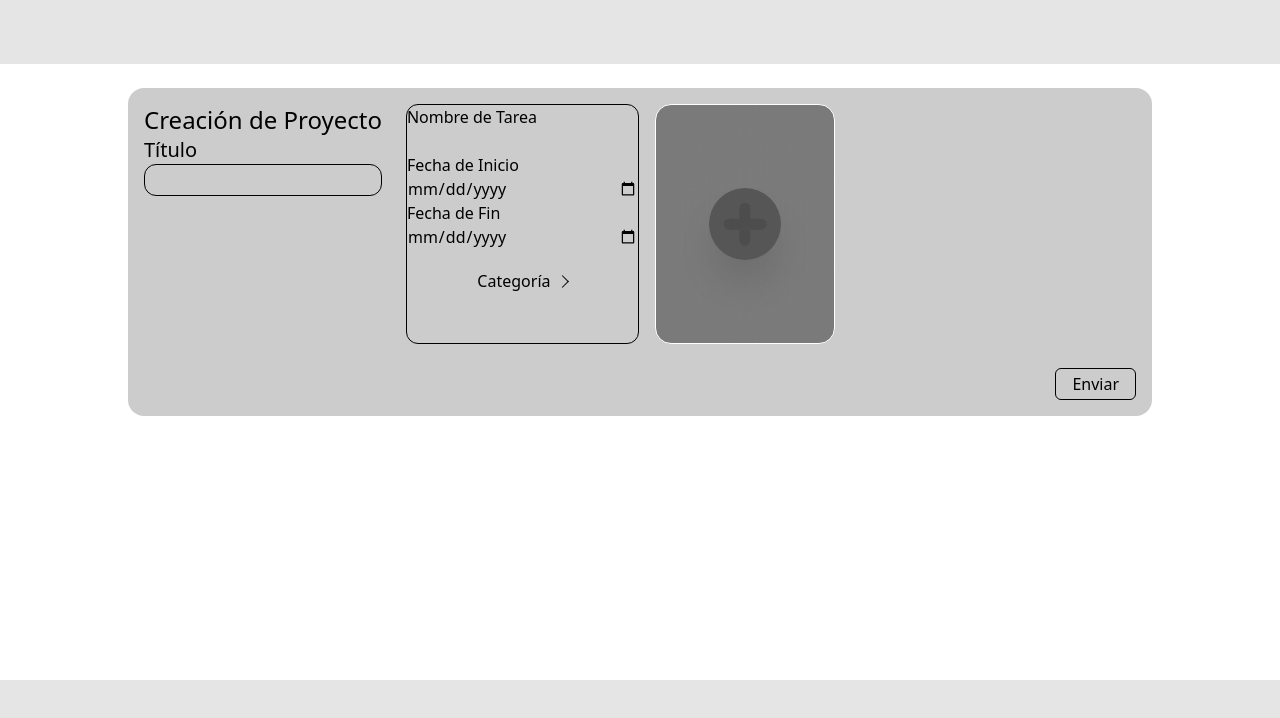
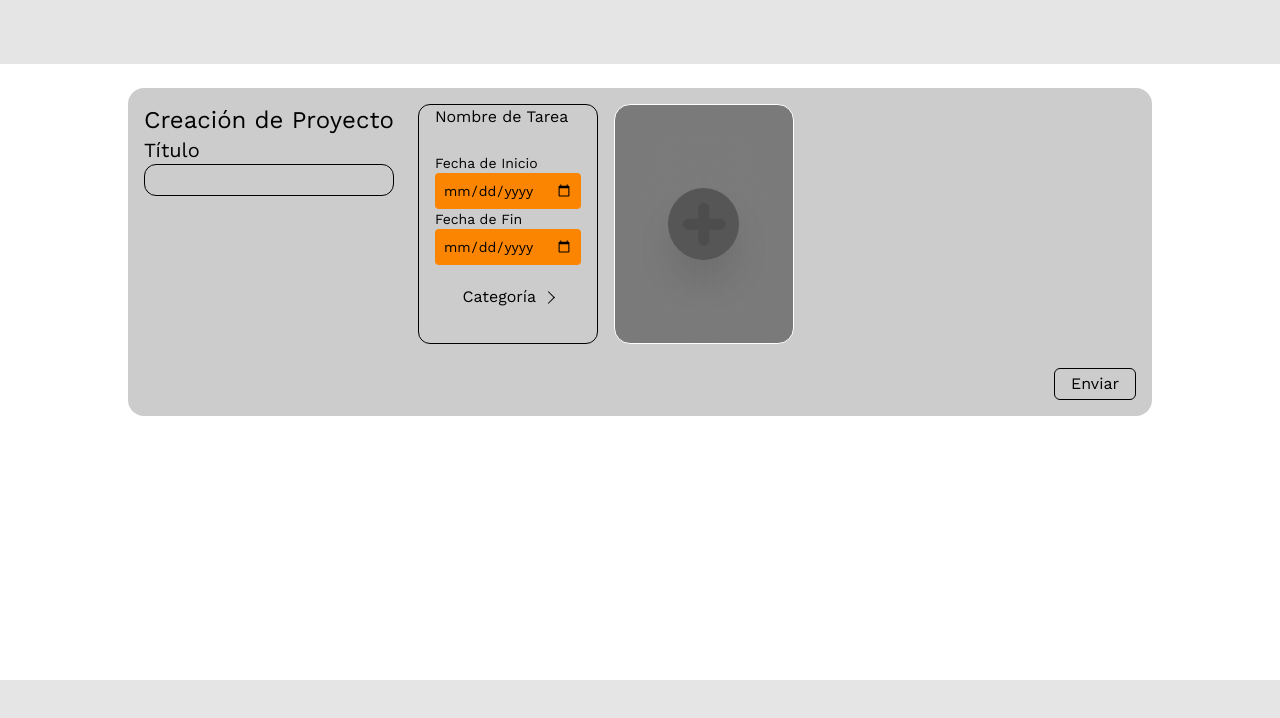
Before and after one commit to LavOwl/Distributed-Systems-Project, a React (Vite) app in the folder Frontend/ProjectPlanning/: page / in a window 1280 px wide. Shown: the top 718 px of the page. Built offline with nearby package versions, Linux system fonts and the light colour scheme.

Commit message:
endpoint changes

```diff
--- a/Frontend/ProjectPlanning/index.html
+++ b/Frontend/ProjectPlanning/index.html
@@ -4,7 +4,10 @@
     <meta charset="UTF-8" />
     <link rel="icon" type="image/svg+xml" href="/vite.svg" />
     <meta name="viewport" content="width=device-width, initial-scale=1.0" />
-    <title>projectplanning</title>
+    <link rel="preconnect" href="https://fonts.googleapis.com">
+    <link rel="preconnect" href="https://fonts.gstatic.com" crossorigin>
+    <link href="https://fonts.googleapis.com/css2?family=Raleway:ital,wght@0,100..900;1,100..900&family=Work+Sans:ital,wght@0,100..900;1,100..900&display=swap" rel="stylesheet">
+    <title>Proj. Planning - Subir formulario</title>
   </head>
   <body class='min-h-full w-full'>
     <div class='min-h-full w-full' id="root"></div>
--- a/Frontend/ProjectPlanning/src/App.tsx
+++ b/Frontend/ProjectPlanning/src/App.tsx
@@ -50,7 +50,7 @@ function App() {
 
       try {
         const response = await fetch(
-          `http://127.0.0.1:5000/APIbonita/v1/iniciar_proceso/${encodeURIComponent(processName)}`,
+          `http://127.0.0.1:5000/APIbonita/v1/iniciar_proyecto`,
           {
             method: "POST",
             headers: { "Content-Type": "application/json" },
--- a/Frontend/ProjectPlanning/src/components/common/DateInput.tsx
+++ b/Frontend/ProjectPlanning/src/components/common/DateInput.tsx
@@ -1,8 +1,8 @@
 export function DateInput({ label,  id_mod } : { label:string, id_mod:number}){
     return (
         <>
-            <label htmlFor={label+id_mod}>{label}</label>
-            <input name={label+id_mod} id={label+id_mod} required type='date'/>
+            <label className='text-sm' htmlFor={label+id_mod}>{label}</label>
+            <input name={label+id_mod} id={label+id_mod} className='bg-[#fb8500] p-2 font-["Work Sans"] rounded-sm text-sm' required type='date'/>
         </>
     )
 }
--- a/Frontend/ProjectPlanning/src/components/common/RemoveButton.tsx
+++ b/Frontend/ProjectPlanning/src/components/common/RemoveButton.tsx
@@ -1,7 +1,7 @@
 export function RemoveButton({ onClick } : { onClick:()=>void }){
     return (
         <>
-        <button className="absolute top-1 right-1 cursor-pointer w-6 h-6 flex items-center justify-center rounded-full bg-black/10 hover:bg-black/20" type='button' onClick={onClick}><span className='text-xl text-center mb-1 ml-[-0.05rem] font-bold text-gray-700'>×</span></button>
+        <button className="absolute top-1 right-1 cursor-pointer w-6 h-6 flex items-center justify-center rounded-full bg-black/10 hover:bg-black/20" type='button' onClick={onClick}><span className='text-xl text-center ml-[0.05rem] font-bold text-gray-700'>×</span></button>
         </>
     )
 }
--- a/Frontend/ProjectPlanning/src/components/forms/ProjectTask.tsx
+++ b/Frontend/ProjectPlanning/src/components/forms/ProjectTask.tsx
@@ -6,7 +6,7 @@ import DropDownInput from "../common/Dropdown";
 export function ProjectTask({ children, taskNumber } : { children?:ReactNode, taskNumber:number }){
     return (
         <>
-            <div className="flex h-60 flex-col aspect-[3/4] border rounded-xl relative">
+            <div className="flex h-60 flex-col aspect-[3/4] max-w-45 border rounded-xl relative box-border px-4">
                 <TextInput label='Nombre de Tarea' id_mod={taskNumber}/>
                 <DateInput label='Fecha de Inicio' id_mod={taskNumber}/>
                 <DateInput label='Fecha de Fin' id_mod={taskNumber}/>
--- a/Frontend/ProjectPlanning/src/index.css
+++ b/Frontend/ProjectPlanning/src/index.css
@@ -1 +1,5 @@
 @import "tailwindcss";
+
+html{
+    font-family: 'Work Sans';
+}
```
Also changed, not shown: 1 other file (tests, documents, lock files or other folders).
